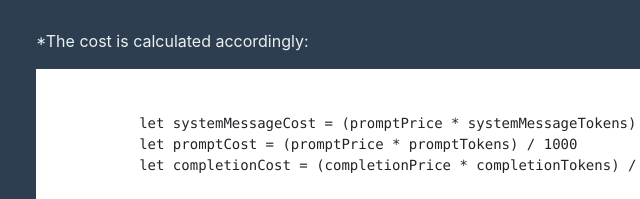
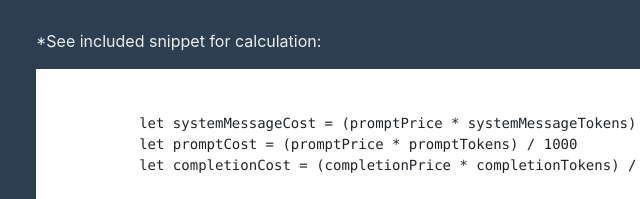
Before and after one commit to perfall/AzureOpenAI-Cost-Calculator, a plain HTML site: page docs/index.html in a window 1280 px wide. Shown: the part 590-789 px from the top of the page, 49-689 px from the left. Drawn offline with nearby package versions, Linux system fonts and the light colour scheme.

Commit message:
update text

```diff
--- a/docs/index.html
+++ b/docs/index.html
@@ -97,7 +97,7 @@
         <br>
         <div id="result" class="mt-3"></div>
         <br>
-        <p>*The cost is calculated accordingly: <br>
+        <p>*See included snippet for calculation: <br>
 
         </p>
 
```
